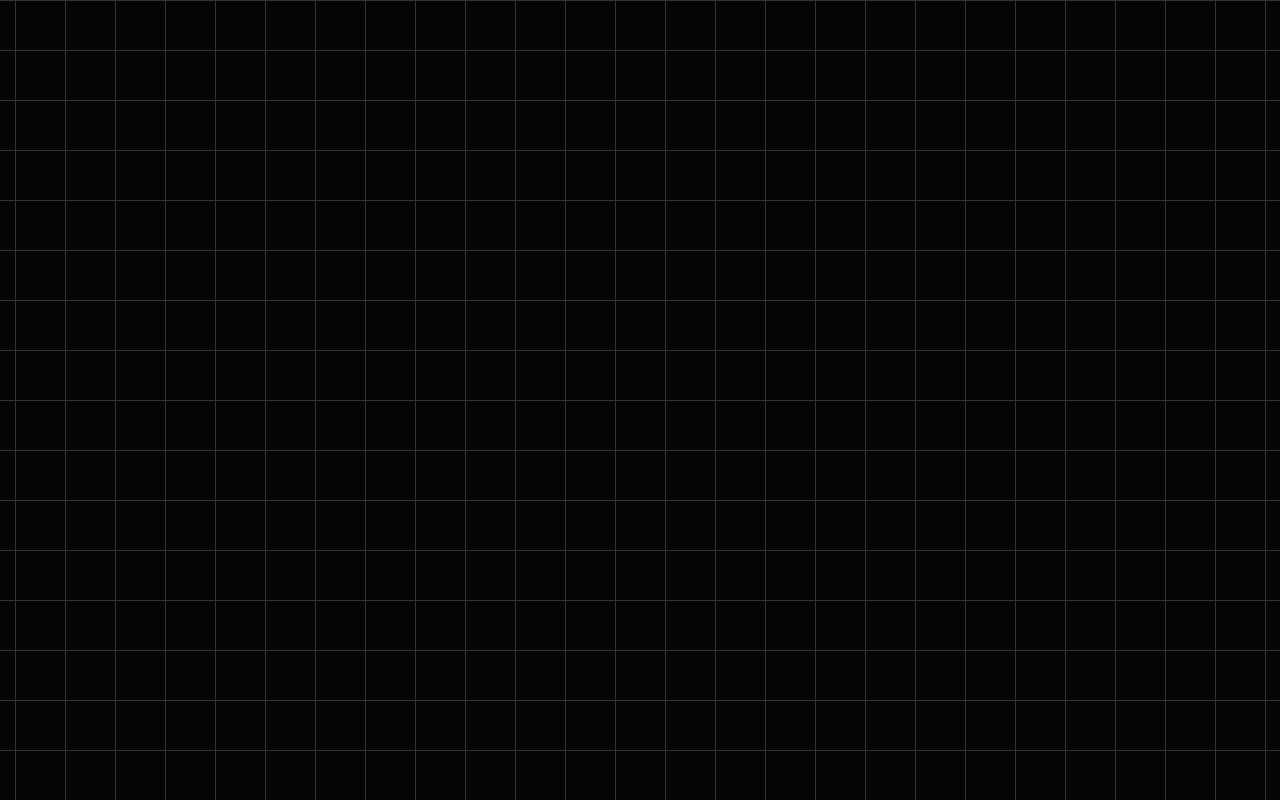
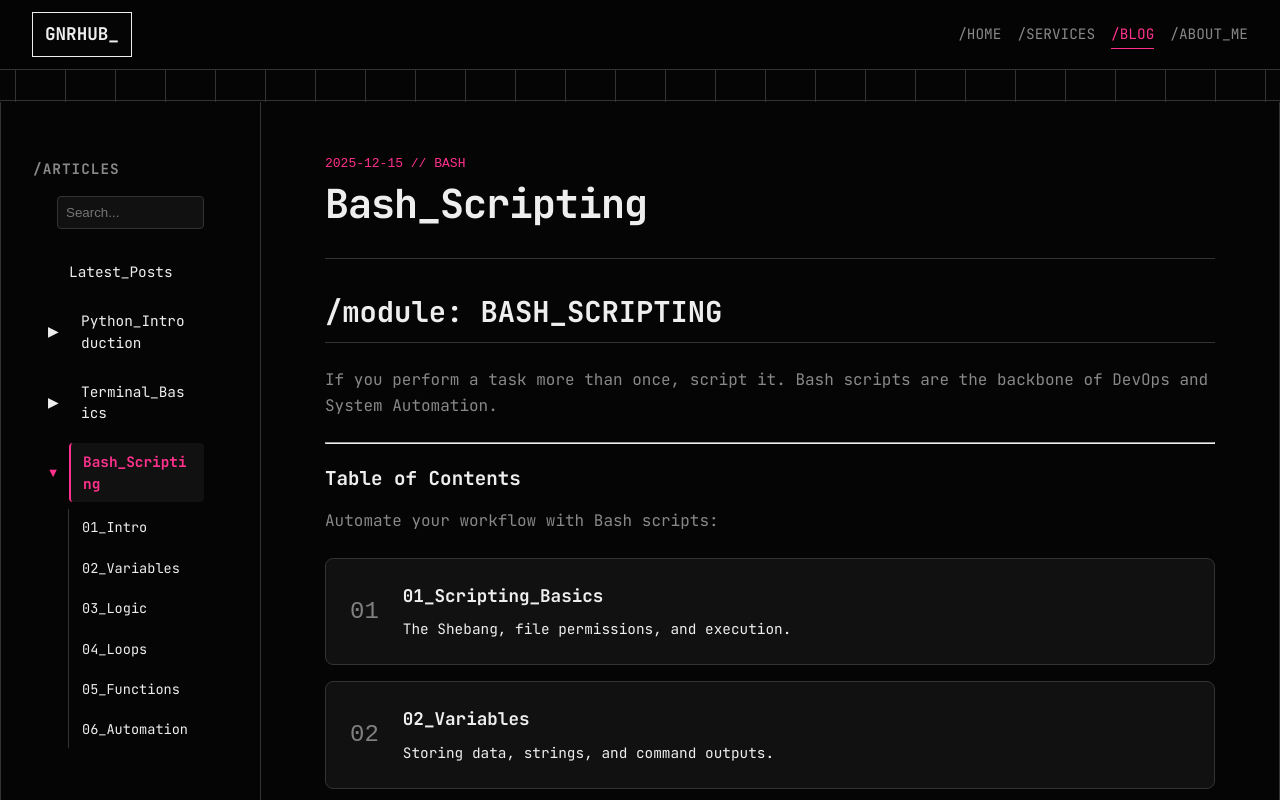
Before and after one commit to ekinefe/gnrhub, a React (Vite) app: page /blog/Bash_Scripting in a window 1280 px wide. Before the commit this address had no page. Shown: the top 800 px of the page. Built offline with nearby package versions, Linux system fonts and the light colour scheme.

Commit message:
CWKEYERHARDWARE.jsx is included and errors are fixed

```diff
--- a/src/App.jsx
+++ b/src/App.jsx
@@ -72,6 +72,7 @@ function App() {
           <Route path="/" element={<Home />} />
           <Route path="/about" element={<About />} />
           <Route path="/blog" element={<Blog />} />
+          <Route path="/blog/:id" element={<Blog />} />
           <Route path="/sign-in" element={<SignInPage />} />
           <Route path="/sign-up" element={<SignUpPage />} />
           <Route path="/privacy" element={<PrivacyPage />} />
```
Also changed, not shown: src/pages/Blogs/data/blog_data.js (+1 -10 lines).
